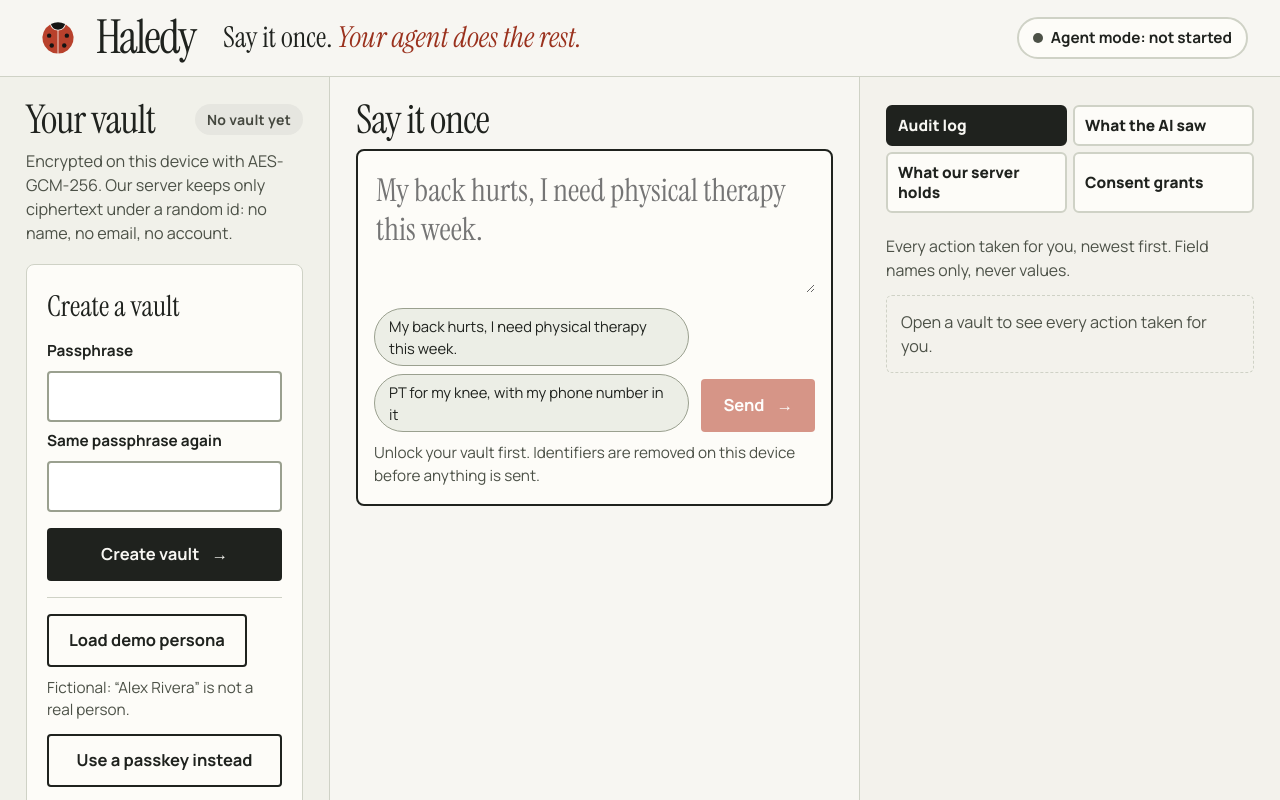
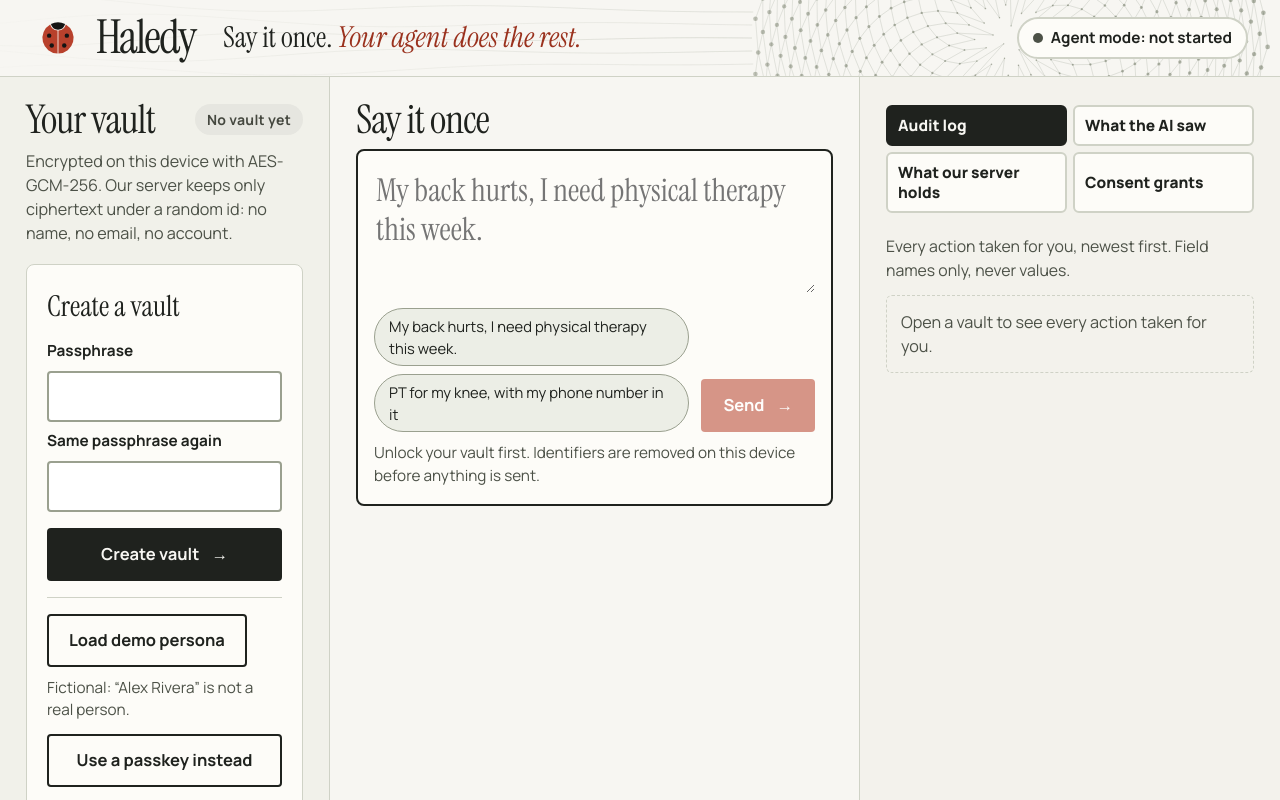
Before and after one commit to different-change/haledy-agent, a website with bundled scripts: page public/index.html in a window 1280 px wide. Built offline with nearby package versions, Linux system fonts and the light colour scheme.

Commit message:
Add the sunflower seed-head lattice to the app header
Co-Authored-By: Claude Opus 5.5 <noreply@anthropic.com>

```diff
--- a/public/styles.css
+++ b/public/styles.css
@@ -27,7 +27,7 @@ img{display:block}
 
 /* Shell */
 body{display:grid;grid-template-rows:auto minmax(0,1fr);height:100vh;height:100dvh}
-.app-header{display:flex;align-items:center;gap:28px;padding:12px 32px;border-bottom:1px solid var(--line);background:var(--paper)}
+.app-header{display:flex;align-items:center;gap:28px;padding:12px 32px;border-bottom:1px solid var(--line);background:var(--paper) url(/seedhead.svg) right center/1400px 120px no-repeat}
 .brand{display:flex;align-items:center;gap:12px}
 .brand span{font-family:var(--serif);font-size:2.6rem;letter-spacing:-.04em;line-height:1}
 .tagline{font-family:var(--serif);font-size:1.6rem;line-height:1.15}
```
Also changed, not shown: public/seedhead.svg (added).
